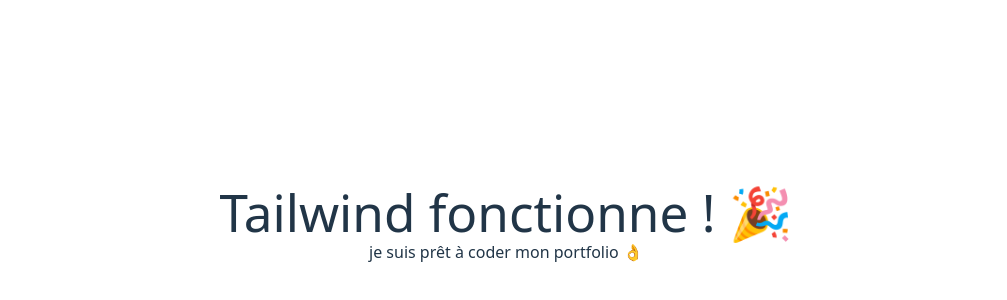
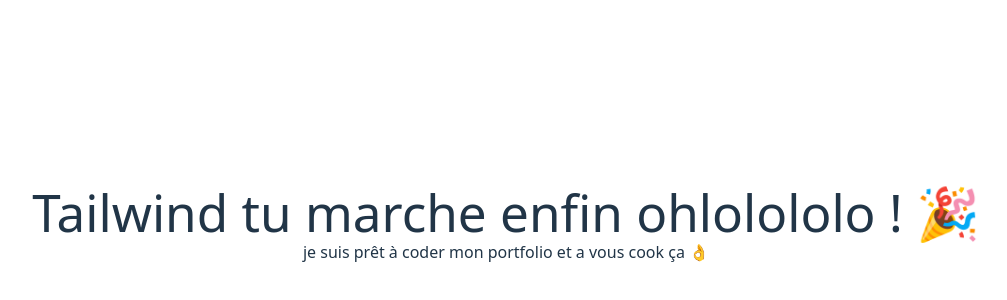
Before and after one commit to billyTheKid001/portfolio-abd, a React (Vite) app: page / in a window 1280 px wide. Shown: the part 176-476 px from the top of the page, without its empty margins (134-1141 px from the left). Built offline with nearby package versions, Linux system fonts and the light colour scheme.

Commit message:
enfin ça marche

```diff
--- a/src/App.jsx
+++ b/src/App.jsx
@@ -5,8 +5,8 @@
 function App() {
   return (
     <div className="text-center">
-      <h1 className="text-5xl font-bold">Tailwind fonctionne ! 🎉</h1>
-      <p className="mt-4 text-lg text-gray-300">je suis prêt à coder mon portfolio 👌</p>
+      <h1 className="text-5xl font-bold">Tailwind tu marche enfin ohlolololo ! 🎉</h1>
+      <p className="mt-4 text-lg text-gray-300">je suis prêt à coder mon portfolio et a vous cook ça 👌</p>
     </div>
   );
 }
```
